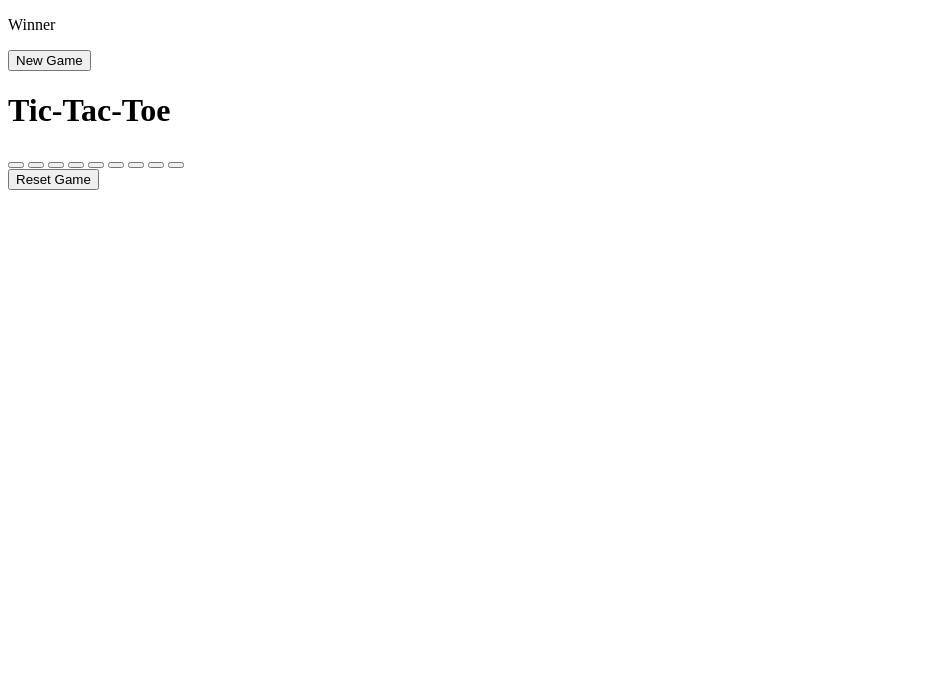
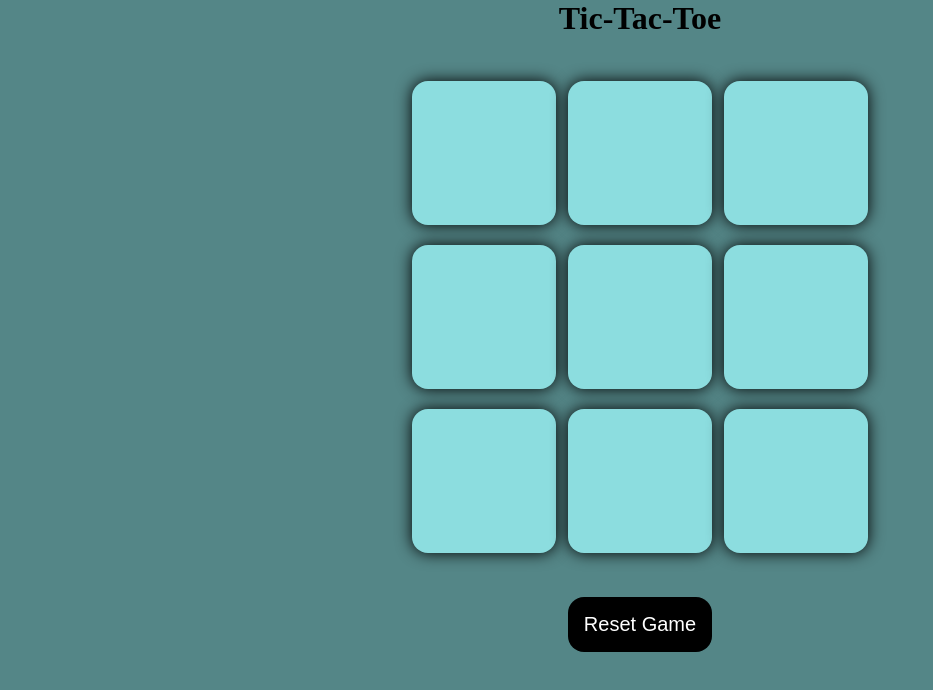
Before and after one commit to AttitudePrince143/tic-tak-toe-game, a plain HTML site: page index.html in a window 1280 px wide. Shown: the whole page, without its empty margins (0-933 px from the left). Drawn offline with Linux system fonts and the light colour scheme.

Commit message:
Update index.html

```diff
--- a/index.html
+++ b/index.html
@@ -4,7 +4,7 @@
     <meta charset="UTF-8" />
     <meta name="viewport" content="width=device-width, initial-scale=1.0" />
     <title>Tic-Tac-Toe</title>
-    <link rel="stylesheet" href="css for game.css" />
+    <link rel="stylesheet" href="/css.css" />
   </head>
   <body>
     <div class="msg-container hide">
@@ -31,6 +31,6 @@
       <button id="reset-btn">Reset Game</button>
     </main>
     <!-- <script src="tic tac toe game .js"></script> -->
-    <script src="tic-tac.js"></script>
+    <script src="js.js"></script>
   </body>
 </html>
```
